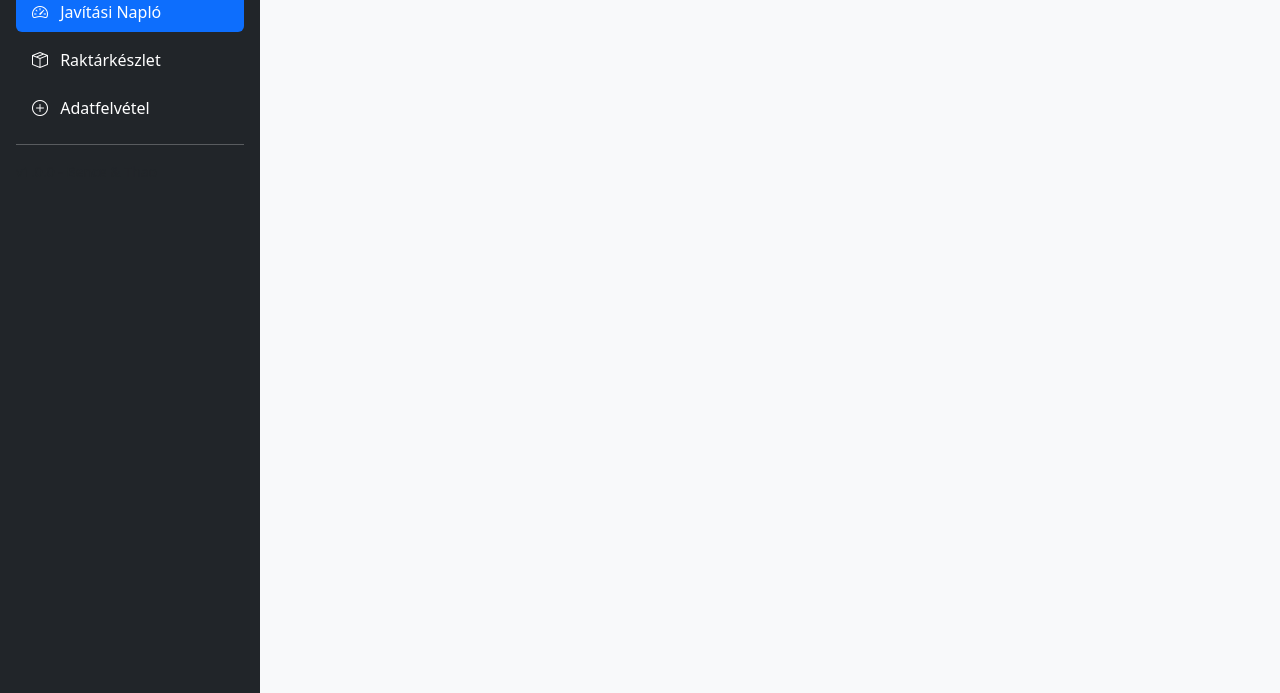
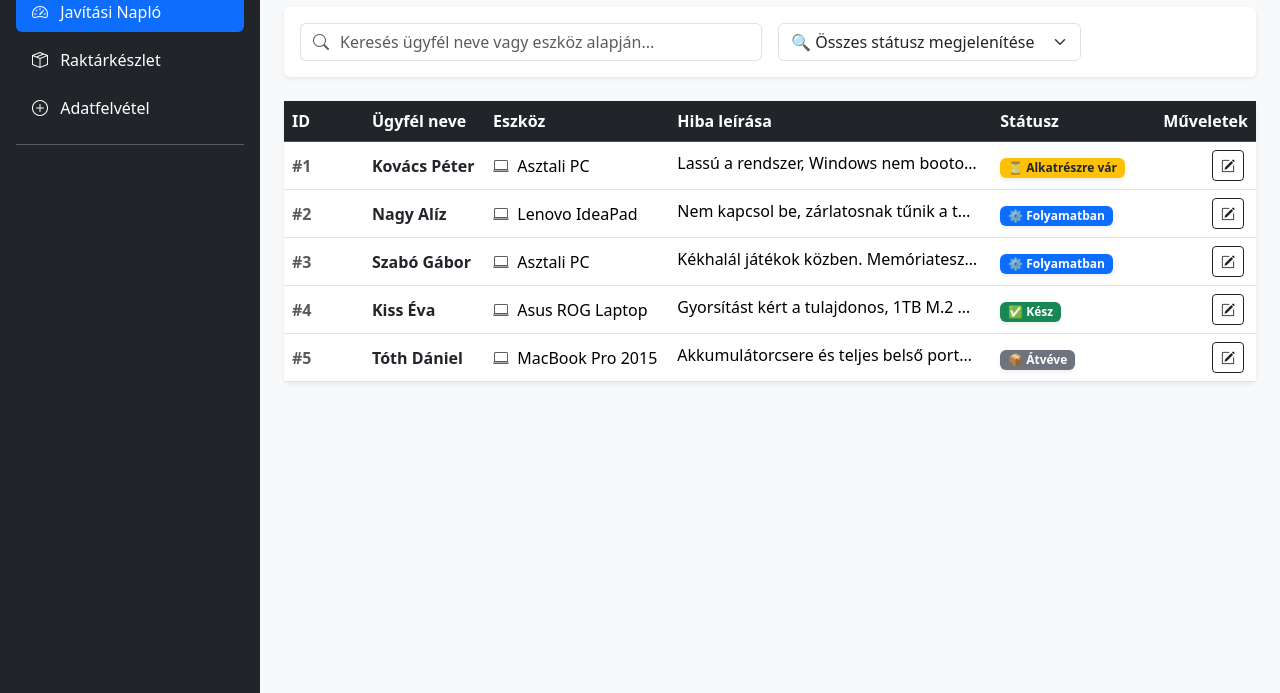
Before and after one commit to aprobence/HardwareHub-Inventory-Management, a website built with Vite: page index.html in a window 1280 px wide. Shown: the part 107-800 px from the top of the page. Built offline with nearby package versions, Linux system fonts and the light colour scheme.

Commit message:
feat: Javítási Napló táblázat dinamikus renderelése és szűrése kész

```diff
--- a/index.html
+++ b/index.html
@@ -38,9 +38,59 @@
         <div id="page-content-wrapper" class="w-100 bg-light overflow-auto p-4">
 
           <div id="page-dashboard" class="page-section">
-            <h1 class="h2 mb-3">Javítási Napló (Dashboard)</h1>
-            <p class="text-muted">A folyamatban lévő munkák listája és szűrése.</p>
+            <div class="d-flex justify-content-between align-items-center mb-4">
+              <div>
+                <h1 class="h2 mb-1">Javítási Napló</h1>
+                <p class="text-muted mb-0">Aktuális szervizigények és folyamatban lévő munkák követése.</p>
+              </div>
+              <div class="text-end">
+                <span class="badge bg-primary fs-6" id="total-repairs-count">0 db aktív munka</span>
+              </div>
             </div>
+
+            <div class="card shadow-sm border-0 mb-4">
+              <div class="card-body">
+                <div class="row g-3">
+                  <div class="col-md-6">
+                    <div class="input-group">
+                      <span class="input-group-text bg-white border-end-0 text-muted">
+                        <i class="bi bi-search"></i>
+                      </span>
+                      <input type="text" id="search-input" class="form-control border-start-0 ps-0" placeholder="Keresés ügyfél neve vagy eszköz alapján...">
+                    </div>
+                  </div>
+                  <div class="col-md-4">
+                    <select id="status-filter" class="form-select">
+                      <option value="all">🔍 Összes státusz megjelenítése</option>
+                      <option value="Alkatrészre vár">⏳ Alkatrészre vár</option>
+                      <option value="Folyamatban">⚙️ Folyamatban</option>
+                      <option value="Kész">✅ Kész</option>
+                      <option value="Átvéve">📦 Átvéve</option>
+                    </select>
+                  </div>
+                </div>
+              </div>
+            </div>
+
+            <div class="card shadow-sm border-0">
+              <div class="table-responsive">
+                <table class="table table-hover align-middle mb-0">
+                  <thead class="table-dark">
+                    <tr>
+                      <th style="width: 80px;">ID</th>
+                      <th>Ügyfél neve</th>
+                      <th>Eszköz</th>
+                      <th>Hiba leírása</th>
+                      <th>Státusz</th>
+                      <th class="text-end" style="width: 120px;">Műveletek</th>
+                    </tr>
+                  </thead>
+                  <tbody id="repairs-table-body">
+                    </tbody>
+                </table>
+              </div>
+            </div>
+          </div>
 
           <div id="page-raktar" class="page-section d-none">
             <h1 class="h2 mb-3">Raktárkészlet</h1>
--- a/src/main.js
+++ b/src/main.js
@@ -3,7 +3,16 @@ import 'bootstrap/dist/js/bootstrap.bundle.min.js';
 import 'bootstrap-icons/font/bootstrap-icons.css';
 import './style.css';
 
+const mockRepairs = [
+  { id: 1, ugyfel_nev: 'Kovács Péter', eszkoz_tipus: 'Asztali PC', hiba_leiras: 'Lassú a rendszer, Windows nem bootol. SSD csere szükséges.', statusz: 'Alkatrészre vár' },
+  { id: 2, ugyfel_nev: 'Nagy Alíz', eszkoz_tipus: 'Lenovo IdeaPad', hiba_leiras: 'Nem kapcsol be, zárlatosnak tűnik a tápegység.', statusz: 'Folyamatban' },
+  { id: 3, ugyfel_nev: 'Szabó Gábor', eszkoz_tipus: 'Asztali PC', hiba_leiras: 'Kékhalál játékok közben. Memóriateszt javasolt.', statusz: 'Folyamatban' },
+  { id: 4, ugyfel_nev: 'Kiss Éva', eszkoz_tipus: 'Asus ROG Laptop', hiba_leiras: 'Gyorsítást kért a tulajdonos, 1TB M.2 SSD beépítve.', statusz: 'Kész' },
+  { id: 5, ugyfel_nev: 'Tóth Dániel', eszkoz_tipus: 'MacBook Pro 2015', hiba_leiras: 'Akkumulátorcsere és teljes belső portalanítás.', statusz: 'Átvéve' }
+];
+
 document.addEventListener('DOMContentLoaded', () => {
+
   const navLinks = document.querySelectorAll('#nav-links .nav-link');
   const pages = document.querySelectorAll('.page-section');
 
@@ -23,4 +32,72 @@ document.addEventListener('DOMContentLoaded', () => {
       }
     });
   });
+
+
+  const tableBody = document.getElementById('repairs-table-body');
+  const searchInput = document.getElementById('search-input');
+  const statusFilter = document.getElementById('status-filter');
+  const totalCountSpan = document.getElementById('total-repairs-count');
+
+  function getStatusBadge(statusz) {
+    switch (statusz) {
+      case 'Alkatrészre vár': return `<span class="badge bg-warning text-dark shadow-sm">⏳ Alkatrészre vár</span>`;
+      case 'Folyamatban': return `<span class="badge bg-primary shadow-sm">⚙️ Folyamatban</span>`;
+      case 'Kész': return `<span class="badge bg-success shadow-sm">✅ Kész</span>`;
+      case 'Átvéve': return `<span class="badge bg-secondary shadow-sm">📦 Átvéve</span>`;
+      default: return `<span class="badge bg-light text-dark shadow-sm">${statusz}</span>`;
+    }
+  }
+
+  function renderRepairs(data) {
+    tableBody.innerHTML = '';
+    totalCountSpan.textContent = `${data.length} db aktív munka`;
+
+    if (data.length === 0) {
+      tableBody.innerHTML = `<tr><td colspan="6" class="text-center text-muted py-4">Nincs a keresésnek megfelelő találat.</td></tr>`;
+      return;
+    }
+
+    data.forEach(item => {
+      const row = document.createElement('tr');
+      row.innerHTML = `
+        <td class="text-muted fw-bold">#${item.id}</td>
+        <td class="fw-bold text-dark">${item.ugyfel_nev}</td>
+        <td><i class="bi bi-laptop me-1 text-muted"></i> ${item.eszkoz_tipus}</td>
+        <td><span class="d-inline-block text-truncate" style="max-width: 300px;" title="${item.hiba_leiras}">${item.hiba_leiras}</span></td>
+        <td>${getStatusBadge(item.statusz)}</td>
+        <td class="text-end">
+          <button class="btn btn-sm btn-outline-dark me-1" title="Szerkesztés">
+            <i class="bi bi-pencil-square"></i>
+          </button>
+        </td>
+      `;
+      tableBody.appendChild(row);
+    });
+  }
+
+  function filterData() {
+    const searchText = searchInput.value.toLowerCase();
+    const selectedStatus = statusFilter.value;
+
+    const filtered = mockRepairs.filter(item => {
+      const matchesSearch = item.ugyfel_nev.toLowerCase().includes(searchText) ||
+                            item.eszkoz_tipus.toLowerCase().includes(searchText);
+
+      const matchesStatus = selectedStatus === 'all' || item.statusz === selectedStatus;
+
+      return matchesSearch && matchesStatus;
+    });
+
+    renderRepairs(filtered);
+  }
+
+  if (searchInput && statusFilter) {
+    searchInput.addEventListener('input', filterData);
+    statusFilter.addEventListener('change', filterData);
+  }
+
+  if (tableBody) {
+    renderRepairs(mockRepairs);
+  }
 });
```
